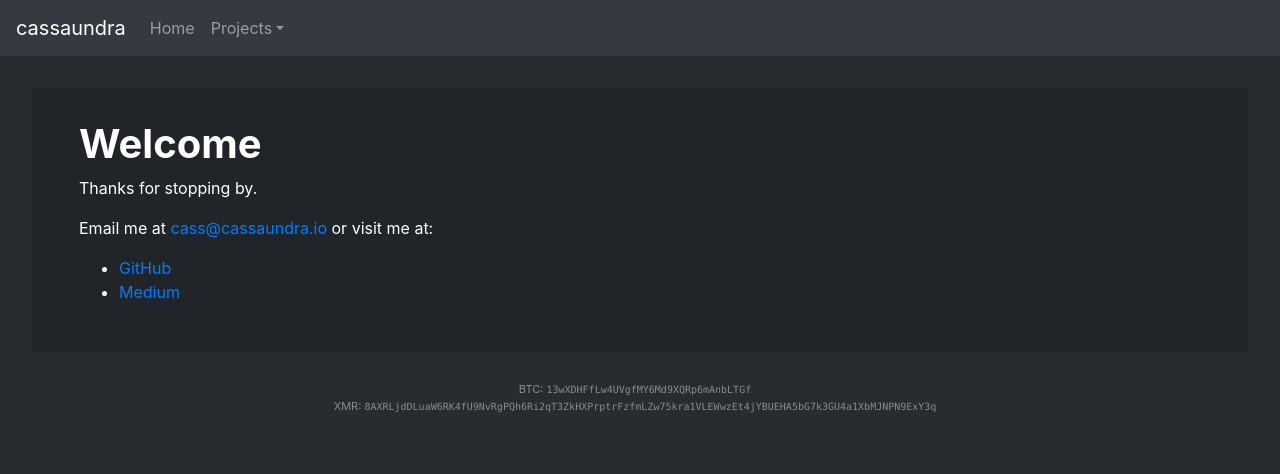
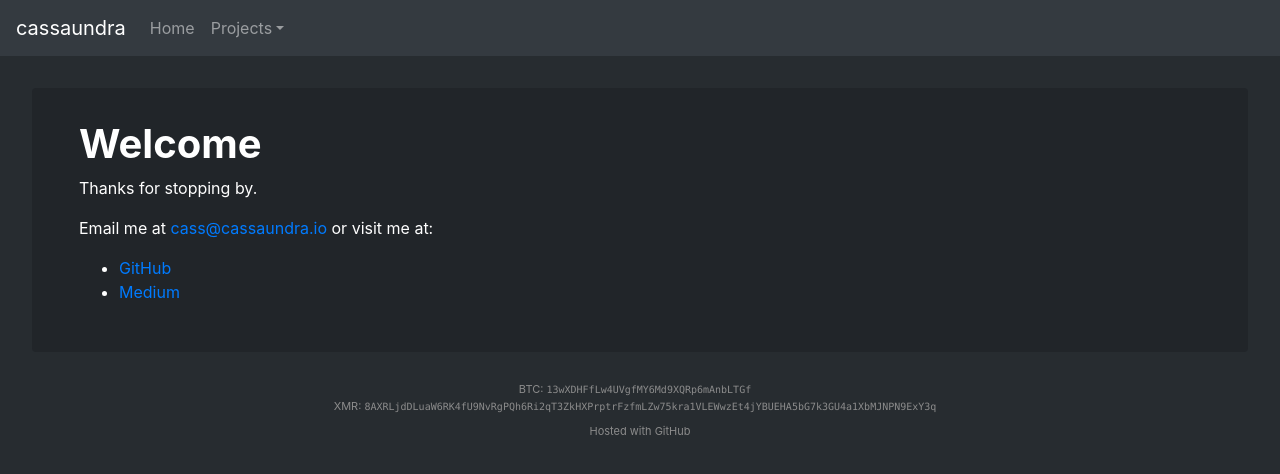
Before and after one commit to cassaundra/cassaundra-io-old, a React (Create React App) app: page / in a window 1280 px wide. Shown: the top 474 px of the page. Built offline with nearby package versions, Linux system fonts and the light colour scheme.

Commit message:
Add repo url in footer, update README

```diff
--- a/src/components/page/page.css
+++ b/src/components/page/page.css
@@ -9,7 +9,7 @@
 }
 
 .crypto-footer {
-	font-size: 11px!important;
+	font-size: 11px;
 	color: #8c8c8c;
 	line-height: 1em;
 	text-align: center;
@@ -26,3 +26,13 @@
 	font-size: 10px !important;
 	color: #8c8c8c;
 }
+
+.source-footer {
+	text-align: center;
+	font-size: 11px;
+	margin-top: 1em;
+}
+
+.source-footer a {
+	color: #8c8c8c;
+}
--- a/src/components/page/page.tsx
+++ b/src/components/page/page.tsx
@@ -29,6 +29,9 @@ class Page extends Component {
 					<p>BTC: <code>13wXDHFfLw4UVgfMY6Md9XQRp6mAnbLTGf</code></p>
 			 		<p>XMR: <code>8AXRLjdDLuaW6RK4fU9NvRgPQh6Ri2qT3ZkHXPrptrFzfmLZw75kra1VLEWwzEt4jYBUEHA5bG7k3GU4a1XbMJNPN9ExY3q</code></p>
 				</div>
+				<div className="source-footer">
+					<p><a href="https://github.com/cassaundra/cassaundra-io" target="_blank">Hosted with GitHub</a></p>
+				</div>
             </div>
         );
     }
```
Also changed, not shown: 1 other file (tests, documents, lock files or other folders).
